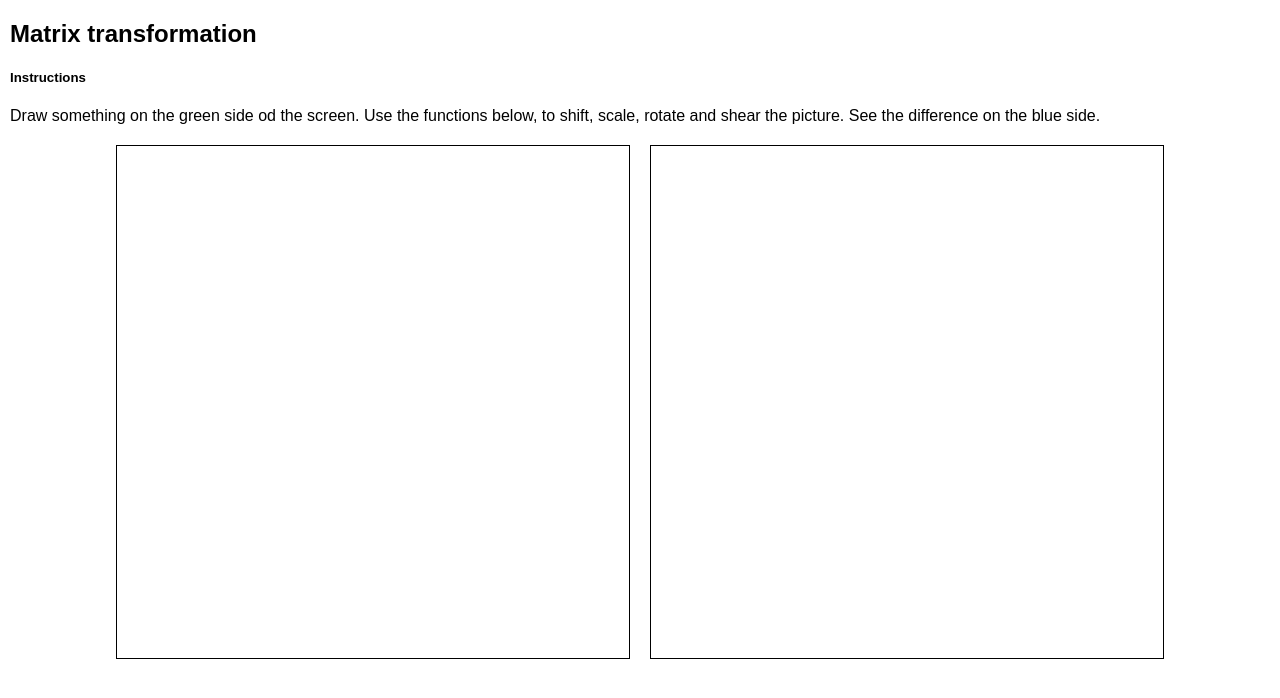
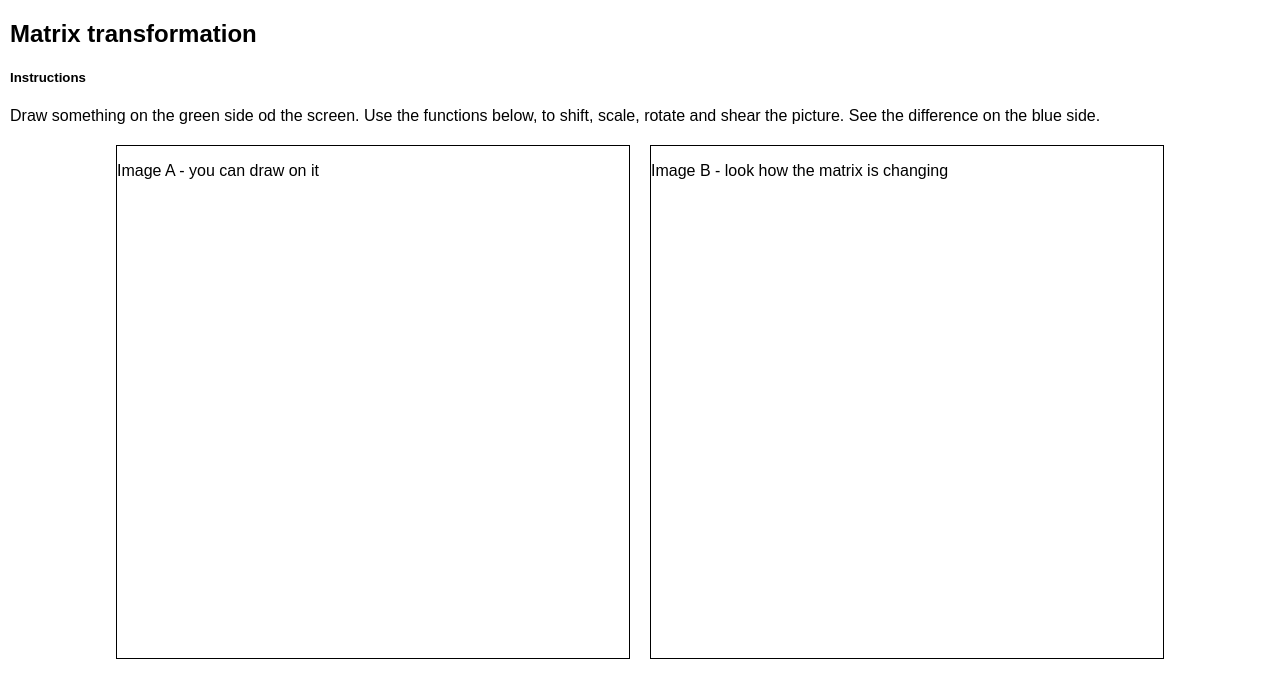
Before and after one commit to milenatarkowska/GRK-matrix-app, a plain HTML site: page index.html in a window 1280 px wide. Drawn offline with nearby package versions, Linux system fonts and the light colour scheme.

Commit message:
divs and paragraphs corrected

```diff
--- a/index.html
+++ b/index.html
@@ -5,6 +5,7 @@
     <meta charset="UTF-8">
     <title>Matrix transformation app</title>
     <script src="https://cdnjs.cloudflare.com/ajax/libs/p5.js/1.9.0/p5.min.js"></script>
+    <script> src="app.js"</script>
 </head>
 <body>
     <h2>Matrix transformation</h2>
@@ -16,8 +17,14 @@
     </div>
 
     <div class="images-container">
-        <div class="image" id="image1"></div>
-        <div class="image" id="image2"></div>
+        <div class="image" id="image1">
+            <p>Image A - you can draw on it</p>
+        </div>
+
+        <div class="image" id="image2">
+            <p>Image B - look how the matrix is changing</p>
+        </div>
+
     </div>
 </body>
 </html>
--- a/styles.css
+++ b/styles.css
@@ -1,6 +1,5 @@
 body{
     font-family:sans-serif;
-    background-color:white;
     margin: 10px;
     padding: 0;
 }
```
